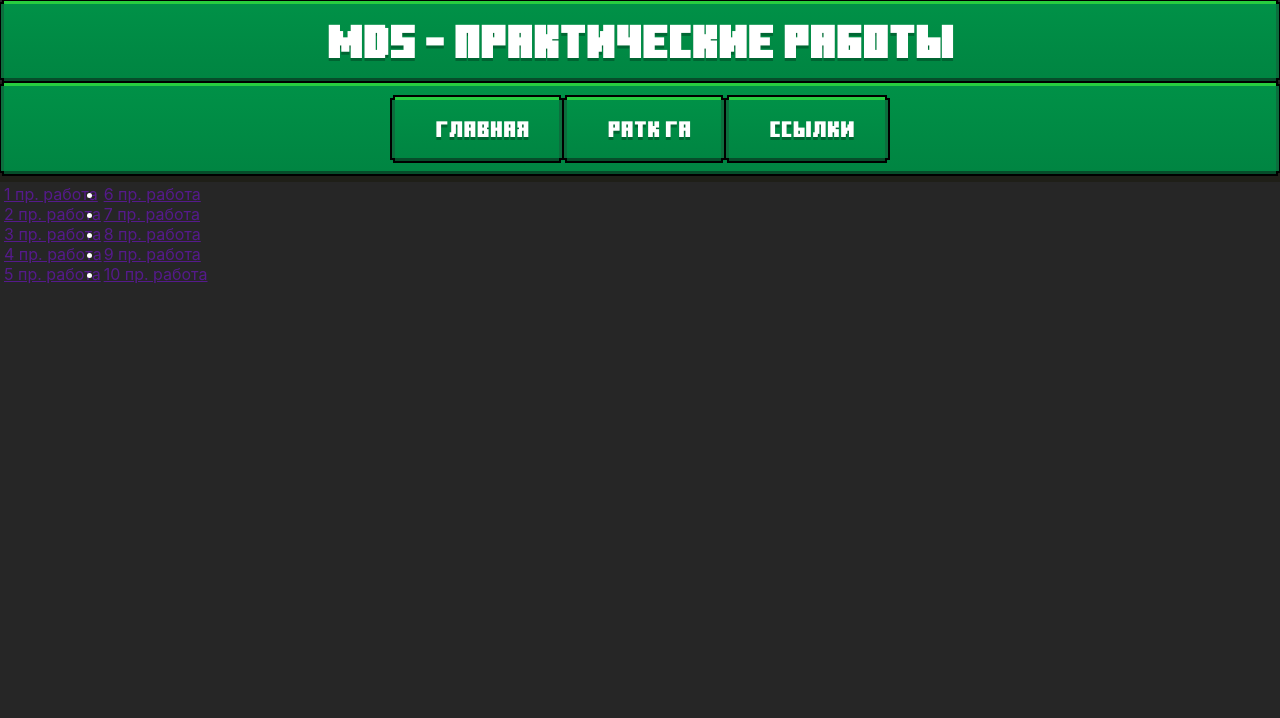
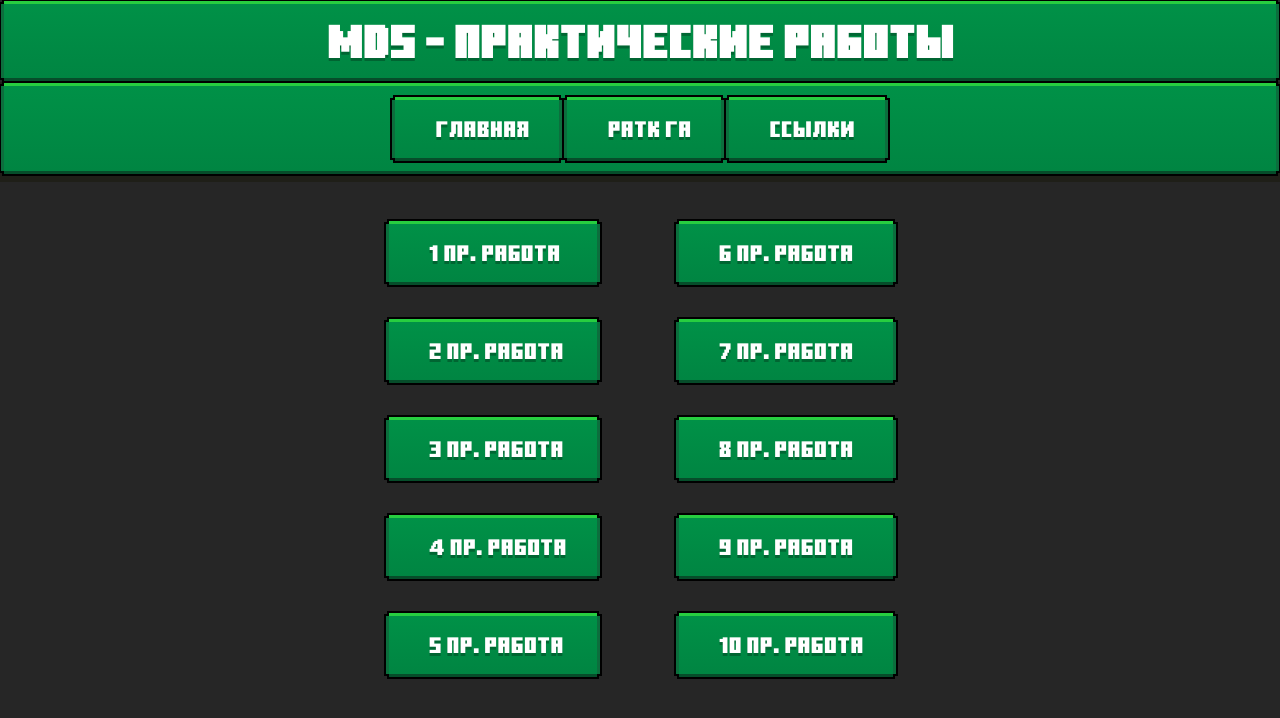
Before and after one commit to MrDexstor/Mrdexstor.github.io, a plain HTML site: page ratkga/pr_works.html in a window 1280 px wide. Drawn offline with Linux system fonts and the light colour scheme.

Commit message:
Add files via upload

```diff
--- a/css/pr_works.css
+++ b/css/pr_works.css
@@ -0,0 +1,85 @@
+/*Общие настройки стилиризации блока*/
+
+.bt-style ,
+.nav-style ol{
+ list-style: none;
+}
+.nav-style > ul{
+
+ justify-content: center;
+}
+.nav-style > ul li{
+	position: relative;
+}
+
+.nav-style > ul li > a i.fa{
+ position: absolute;
+ top: 15px;
+ left: 12px;
+ font-size: 18px;
+}
+.nav-style > ul li a{
+ display: block;
+ background: ;
+ padding: 15px 30px 15px 40px;
+ text-decoration: none;
+}
+
+.table-style{
+	justify-content: center;
+	display: flex;
+
+}
+
+/*Настройки кнопок подключения*/
+
+.bt-style{
+	text-decoration: none;
+	display: block;
+	cursor: pointer;
+	background: linear-gradient(#009147,#008542);
+	border: 0;
+	font-family: "MinecraftTen";
+	color: #fff;
+	padding: .6rem .9rem;
+	font-size: 1.4rem;
+	margin: 40px;
+	display: flex;
+	place-content: center;
+	place-items: center;
+	font-weight: 100;
+	font-style: normal;
+	text-shadow: 0 3px 0 rgba(0,0,0,.25882352941176473);
+	--border: #000;
+	--top-border: #27ce40;
+	--bottom-border: #064d2a;
+	-webkit-user-select: none;
+	user-select: none;
+	list-style: none;
+	box-shadow: 0 -3px 0 0 var(--top-border),
+				0 3px 0 0 var(--bottom-border),
+				-3px 0 0 0 #0c6e3d,
+				3px 0 0 0 #0c6e3d,
+				-2px -5px 0 0 var(--border),
+				2px -5px 0 0 var(--border),
+				-5px -2px 0 0 var(--border),
+				5px -2px 0 0 var(--border),
+				-2px 5px 0 0 var(--border),
+				2px 5px 0 0 var(--border),
+				-5px 2px 0 0 var(--border),
+				5px 2px 0 0 var(--border)}
+.bt-style::selection{
+	background:none
+}
+.bt-style:hover{
+	background:linear-gradient(#0a9a50,#0a8f4c)
+}
+.bt-style:active{
+	background:#008943;
+	--top-border: #064d2a;
+	--bottom-border: #27ce40
+}
+
+.nav-style ul{
+	list-style: none
+}
--- a/ratkga/pr_works.html
+++ b/ratkga/pr_works.html
@@ -2,7 +2,7 @@
 
 	<head>
 		<meta charset="utf-8">
-		<title>Практические работы - MrDexstor</title>
+		<title>Практические работы - MDS</title>
 		<link rel="icon" href="https://cdn.discordapp.com/avatars/768721303842062376/8565de5bc78f50fdd5d696b6f250e800.jpg">
 		<link href="../css/default.css" rel="stylesheet">
 		<link href="https://fonts.googleapis.com/css2?family=Bebas+Neue&display=swap" rel="stylesheet">
@@ -44,11 +44,11 @@
 				<td>
 					<nav class="nav-style">
 						<ul>
-							<li><a class="bt-style" href="">1 пр. работа</a></li>
-							<li><a class="bt-style" href="">2 пр. работа</a></li>
-							<li><a class="bt-style" href="">3 пр. работа</a></li>
-							<li><a class="bt-style" href="">4 пр. работа</a></li>
-							<li><a class="bt-style" href="">5 пр. работа</a></li>
+							<li><a class="bt-style" href="https://github.com/MrDexstor/Mrdexstor.github.io/raw/main/ratkga/works_inf/1%20практика.zip">1 пр. работа</a></li>
+							<li><a class="bt-style" href="https://github.com/MrDexstor/Mrdexstor.github.io/raw/main/ratkga/works_inf/2%20практика.zip">2 пр. работа</a></li>
+							<li><a class="bt-style" href="https://github.com/MrDexstor/Mrdexstor.github.io/raw/main/ratkga/works_inf/3%20практика.zip">3 пр. работа</a></li>
+							<li><a class="bt-style" href="https://github.com/MrDexstor/Mrdexstor.github.io/raw/main/ratkga/works_inf/4%20практика.zip">4 пр. работа</a></li>
+							<li><a class="bt-style" href="https://github.com/MrDexstor/Mrdexstor.github.io/raw/main/ratkga/works_inf/5%20практика.zip">5 пр. работа</a></li>
 						</ul>
 					</nav>
 				</td>
@@ -56,11 +56,11 @@
 				<td>
 					<nav class="nav-style">
 						<ul>
-							<li><a class="bt-style" href="">6 пр. работа</a></li>
-							<li><a class="bt-style" href="">7 пр. работа</a></li>
-							<li><a class="bt-style" href="">8 пр. работа</a></li>
-							<li><a class="bt-style" href="">9 пр. работа</a></li>
-							<li><a class="bt-style" href="">10 пр. работа</a></li>
+							<li><a class="bt-style" href="https://github.com/MrDexstor/Mrdexstor.github.io/raw/main/ratkga/works_inf/6%20практика.zip">6 пр. работа</a></li>
+							<li><a class="bt-style" href="https://github.com/MrDexstor/Mrdexstor.github.io/raw/main/ratkga/works_inf/7%20практика.zip">7 пр. работа</a></li>
+							<li><a class="bt-style" href="https://github.com/MrDexstor/Mrdexstor.github.io/raw/main/ratkga/works_inf/8%20практика.zip">8 пр. работа</a></li>
+							<li><a class="bt-style" href="https://github.com/MrDexstor/Mrdexstor.github.io/raw/main/ratkga/works_inf/9%20практика.zip">9 пр. работа</a></li>
+							<li><a class="bt-style" href="https://github.com/MrDexstor/Mrdexstor.github.io/raw/main/ratkga/works_inf/10%20практика.zip">10 пр. работа</a></li>
 						</ul>
 					</nav>
 				</td>
```
Also changed, not shown: teamsurl.html (+2 -2 lines).
